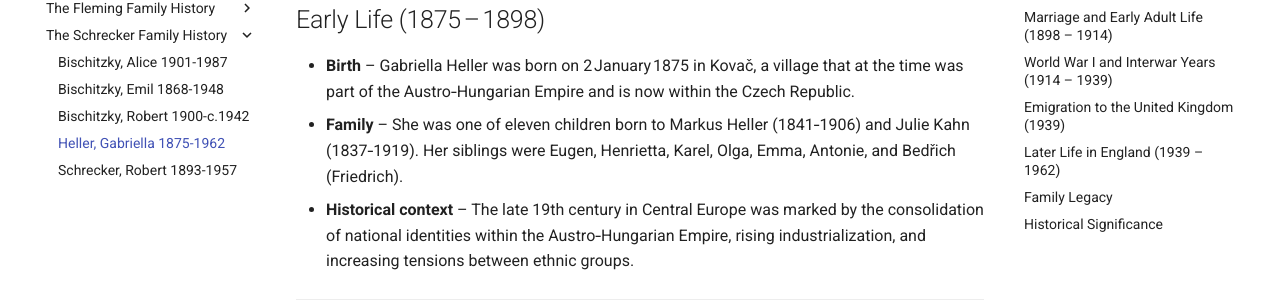
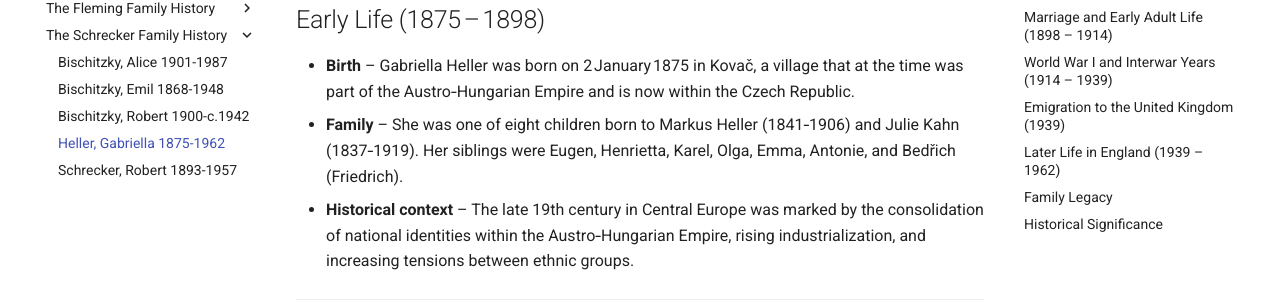
Before and after one commit to Schrecker-Family/Website, an MkDocs documentation site: the page built from docs/HellerG1875.md, in a window 1280 px wide and 900 px high, scrolled down 303 px. Shown: the part 145-452 px from the top of the window. Built offline with MkDocs 1.6.1 and Material for MkDocs 9.7.7, drawn with Linux system fonts in a browser that asks for light colours.

Commit message:
Correction to Babicka

```diff
--- a/docs/HellerG1875.md
+++ b/docs/HellerG1875.md
@@ -8,7 +8,7 @@ Gabriella Heller was a Czech‑born woman who lived through significant periods
 ## Early Life (1875 – 1898)
 
 - **Birth** – Gabriella Heller was born on 2 January 1875 in Kovač, a village that at the time was part of the Austro‑Hungarian Empire and is now within the Czech Republic.
-- **Family** – She was one of eleven children born to Markus Heller (1841‑1906) and Julie Kahn (1837‑1919). Her siblings were Eugen, Henrietta, Karel, Olga, Emma, Antonie, and Bedřich (Friedrich).
+- **Family** – She was one of eight children born to Markus Heller (1841‑1906) and Julie Kahn (1837‑1919). Her siblings were Eugen, Henrietta, Karel, Olga, Emma, Antonie, and Bedřich (Friedrich).
 - **Historical context** – The late 19th century in Central Europe was marked by the consolidation of national identities within the Austro‑Hungarian Empire, rising industrialization, and increasing tensions between ethnic groups.
 
 ---
```
